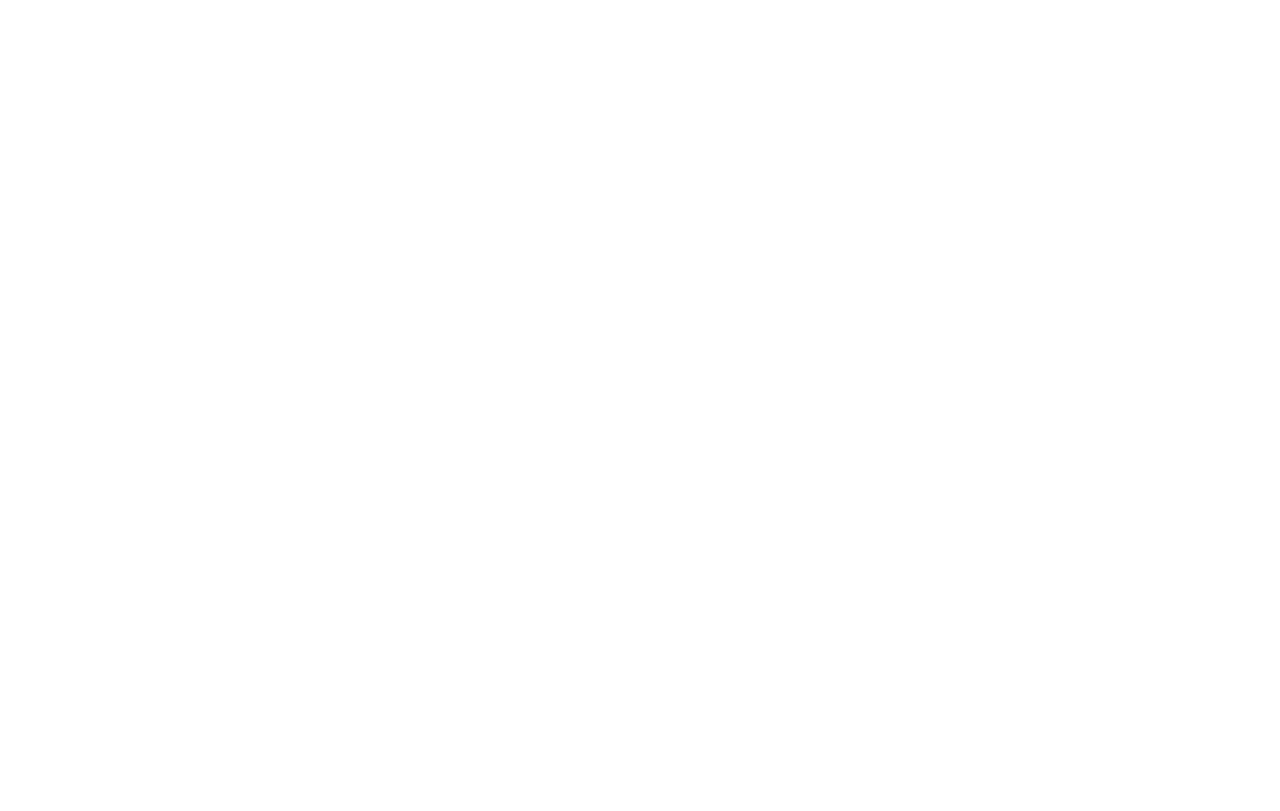
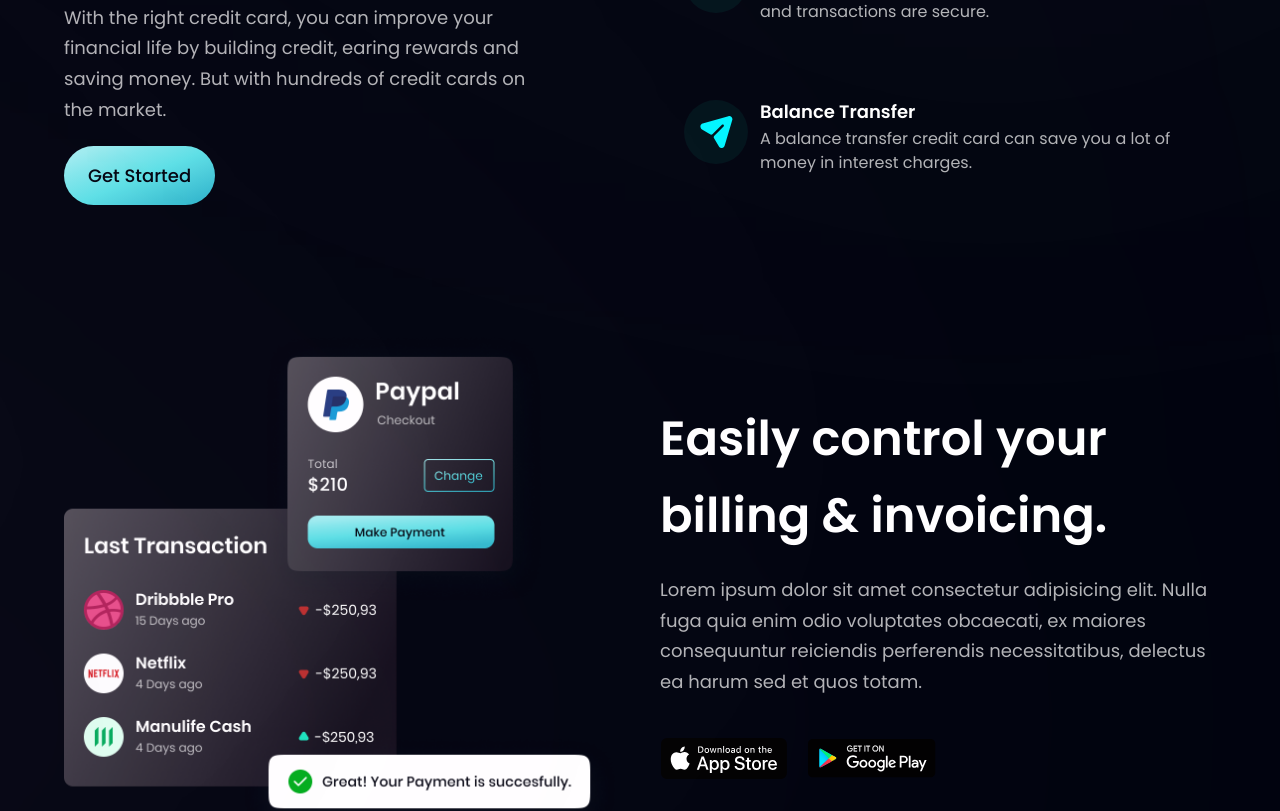
Before and after one commit to alexkiriungi/Hive, a React (Vite) app in the folder hive_app/: page / in a window 1280 px wide. Shown: the part 1237-2048 px from the top of the page. Before the commit the page ends 1065 px from the top, so only its background shows below. Built offline with nearby package versions, Linux system fonts and the light colour scheme.

Commit message:
Added the Billing Feature section

```diff
--- a/hive_app/src/components/Billing.jsx
+++ b/hive_app/src/components/Billing.jsx
@@ -1,9 +1,46 @@
-import React from 'react'
+import { apple, bill, google } from '../assets';
+import styles, { layout } from '../style';
 
-const Billing = () => {
-  return (
-    <div>Billing</div>
-  )
-}
+const Billing = () => (
+  <section id="product" className={layout.
+  sectionReverse}>
+    <div className={layout.sectionImgReverse}>
+      <img src={bill} alt="billing"
+      className="w-[100%] h-[100%] relative z-
+      [5]" />
+
+      <div className="absolute z-[3] -left-1/2
+      top-0 w-[50%] h-[50%] rounded-full
+      white__gradient"/>
+
+      <div className="absolute z-[0] -left-1/2
+      bottom-0 w-[50%] h-[50%] rounded-full
+      pink__gradient"/>
+    </div>
+
+    <div className={layout.sectionInfo}>
+      <h2 className={styles.heading2}>Easily control your <br
+      className="sm:block hidden" /> billing &
+      invoicing.</h2>
+      <p className={`${styles.paragraph} max-w-
+      [470px] mt-5`}>
+        Lorem ipsum dolor sit amet consectetur adipisicing
+        elit. Nulla fuga quia enim odio voluptates obcaecati,
+        ex maiores consequuntur reiciendis perferendis
+        necessitatibus, delectus ea harum sed et quos totam.
+      </p>
+
+      <div className="flex flex-row flex-wrap
+      sm:mt-10 mt-6">
+        <img src={apple} alt="apple_store"
+        className="w-[128px] h-[42px]
+        object-contain mr-5 cursor-pointer"/>
+        <img src={google} alt="google_play"
+        className="w-[128px] h-[42px]
+        object-contain mr-5 cursor-pointer"/>
+      </div>
+      </div>
+  </section>
+)
 
 export default Billing
--- a/hive_app/src/components/Business.jsx
+++ b/hive_app/src/components/Business.jsx
@@ -1,8 +1,59 @@
-import React from 'react'
+import { features } from "../constants";
+import styles, { layout } from '../style';
+import Button from './Button';
+
+const FeatureCard = ({ icon, title, content, index}) => (
+  <div className={`flex flex-row p-6 rounded-
+  [20px] ${index !== features.length -1 ?
+  "mb-6" : "mb-0"} feature-card`}>
+    <div className={`w-[64px] h-[64px]
+    rounded-full ${styles.flexCenter}
+    bg-dimBlue`}>
+      <img src={icon} alt="icon" className="w-
+      [50%] h-[50%] object-contatin"/>
+    </div>
+    <div className="flex-1 flex flex-col ml-3">
+      <h4 className="font-poppins font-semibold
+      text-white text-[18px] leading-[23px]
+      mb-1">
+        {title}
+      </h4>
+      <p className="font-poppins font-normal
+      text-dimWhite text-[16px] leading-[24px]
+      mb-1">
+        {content}
+      </p>
+
+    </div>
+  </div>
+)
 
 const Business = () => {
   return (
-    <div>Business</div>
+    <section id="features" className={layout.section}>
+      <div className={layout.sectionInfo}>
+        <h2 className={styles.heading2}>You do
+        the business, <br className="sm:block
+        hidden"/> we'll handle the money.</h2>
+        <p className={`${styles.paragraph}
+        max-w-[470px]`}>With the right credit card, you can
+          improve your financial life by building
+          credit, earing rewards and saving
+          money. But with hundreds of credit
+          cards on the market.</p>
+
+          <Button styles="mt-10"/>
+      </div>
+
+      <div className={`${layout.sectionImg}
+      flex-col`}>
+        {features.map((feature,index)=>(
+          <FeatureCard key={feature.id}
+          {...feature} index={index} />
+        ))}
+
+      </div>
+    </section>
   )
 }
 
--- a/hive_app/src/components/Button.jsx
+++ b/hive_app/src/components/Button.jsx
@@ -1,8 +1,13 @@
 import React from 'react'
 
-const Button = () => {
+const Button = ({ styles }) => {
   return (
-    <div>Button</div>
+    <button type="button" className={`py-4 px-6
+    bg-blue-gradient font-poppins font-medium
+    text-[18px] text-primary outline-none $
+    {styles} mt-[20px] rounded-full`}>
+      Get Started
+    </button>
   )
 }
 
```
